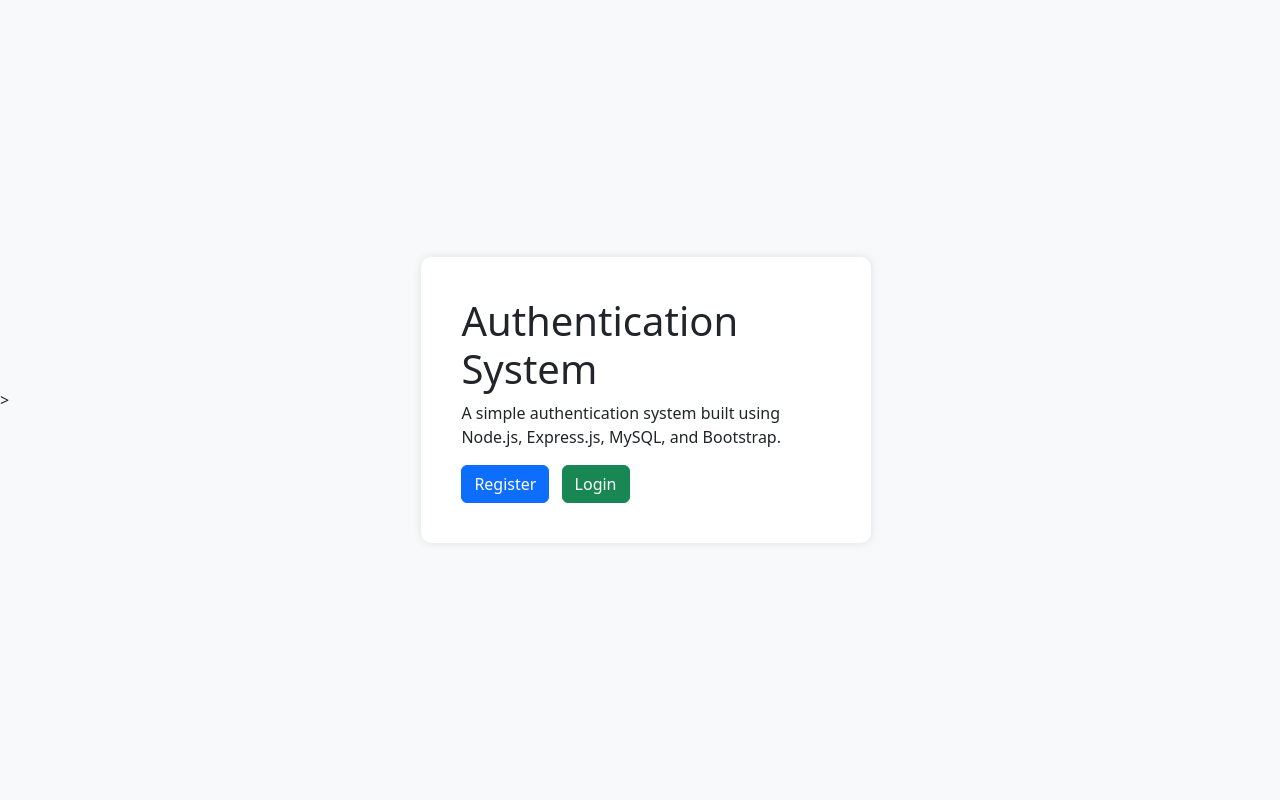
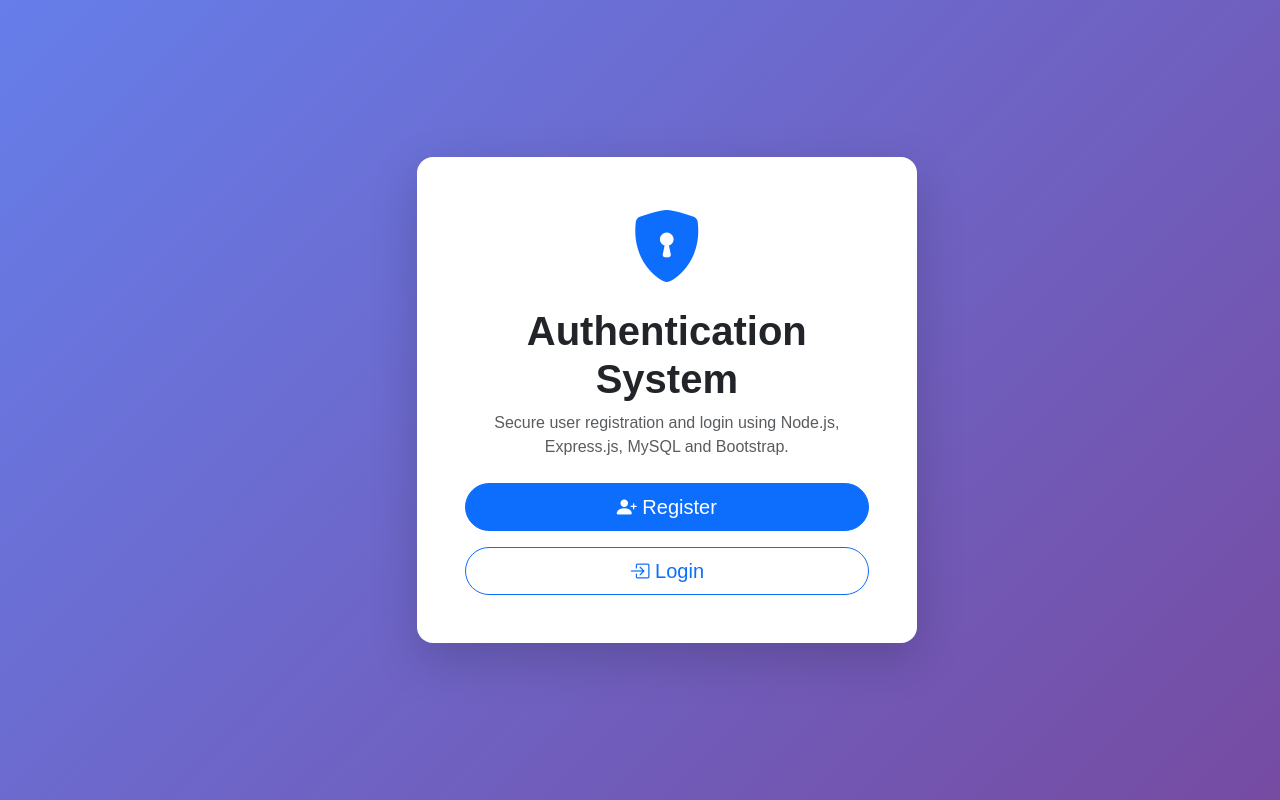
Before and after one commit to neha1139/Authentication-System, a website: page public/index.html in a window 1280 px wide. Drawn offline with nearby package versions, Linux system fonts and the light colour scheme.

Commit message:
updated UI for index page

```diff
--- a/public/css/style.css
+++ b/public/css/style.css
@@ -1,13 +1,37 @@
 body{
-    background-color:#f8f9fa;
+    background: linear-gradient(135deg,#667eea,#764ba2);
+    font-family: Arial, Helvetica, sans-serif;
 }
 
 .auth-box{
-    background:white;
-    padding:40px;
+
     width:100%;
-    max-width:450px;
+    max-width:500px;
     margin-left: 30%;
-    border-radius:10px;
-    box-shadow:0px 0px 10px rgba(0,0,0,0.1);
 }
+
+.card{
+
+    transition:0.3s;
+
+}
+
+.card:hover{
+
+    transform:translateY(-5px);
+
+    box-shadow:0px 15px 40px rgba(0,0,0,0.2);
+
+}
+
+.btn{
+
+    transition:0.3s;
+
+}
+
+.btn:hover{
+
+    transform:scale(1.03);
+
+}
--- a/public/index.html
+++ b/public/index.html
@@ -5,17 +5,55 @@
     <meta name="viewport" content="width=device-width, initial-scale=1.0">
     <title>Authentication System</title>
      <link href="https://cdn.jsdelivr.net/npm/bootstrap@5.3.8/dist/css/bootstrap.min.css" rel="stylesheet">
+     <link rel="stylesheet" href="https://cdn.jsdelivr.net/npm/bootstrap-icons@1.13.1/font/bootstrap-icons.min.css">
     <link rel="stylesheet" href="css/style.css">
 </head>
-<body  class="d-flex justify-content-center align-items-center vh-100"></body>>
+<body class="d-flex justify-content-center align-items-center vh-100">
+
     <div class="container">
-    <div class="auth-box text-centerg">
-     <h1>Authentication System</h1>
-    <p>A simple authentication system built using Node.js, Express.js, MySQL, and Bootstrap.</p>
-    <a href="register.html" class="btn btn-primary me-2">Register</a>
-    <a href="login.html" class="btn btn-success">Login</a>
+
+        <div class="card shadow-lg border-0 rounded-4 auth-box">
+
+            <div class="card-body text-center p-5">
+
+                <i class="bi bi-shield-lock-fill display-2 text-primary"></i>
+
+                <h1 class="mt-3 fw-bold">
+                    Authentication System
+                </h1>
+
+                <p class="text-muted mb-4">
+                    Secure user registration and login using
+                    Node.js, Express.js, MySQL and Bootstrap.
+                </p>
+
+                <div class="d-grid gap-3">
+
+                    <a href="register.html"
+                       class="btn btn-primary btn-lg rounded-pill">
+
+                        <i class="bi bi-person-plus-fill"></i>
+
+                        Register
+
+                    </a>
+
+                    <a href="login.html"
+                       class="btn btn-outline-primary btn-lg rounded-pill">
+
+                        <i class="bi bi-box-arrow-in-right"></i>
+
+                        Login
+
+                    </a>
+
+                </div>
+
+            </div>
+
+        </div>
+
     </div>
-    </div>
-    <script src="https://cdn.jsdelivr.net/npm/bootstrap@5.3.8/dist/js/bootstrap.bundle.min.js"></script>
+
 </body>
 </html>
```
